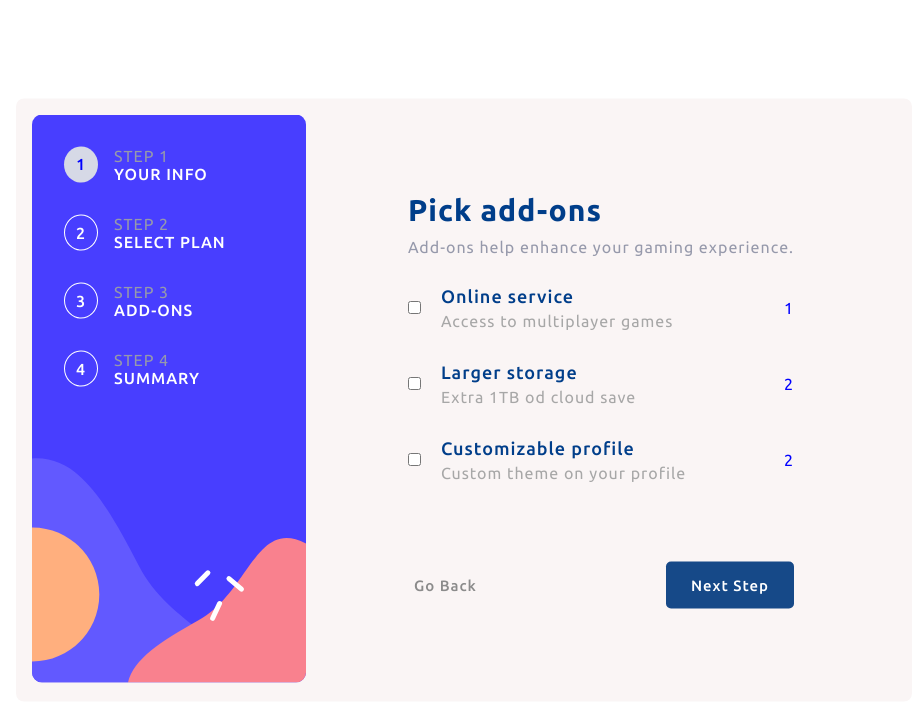
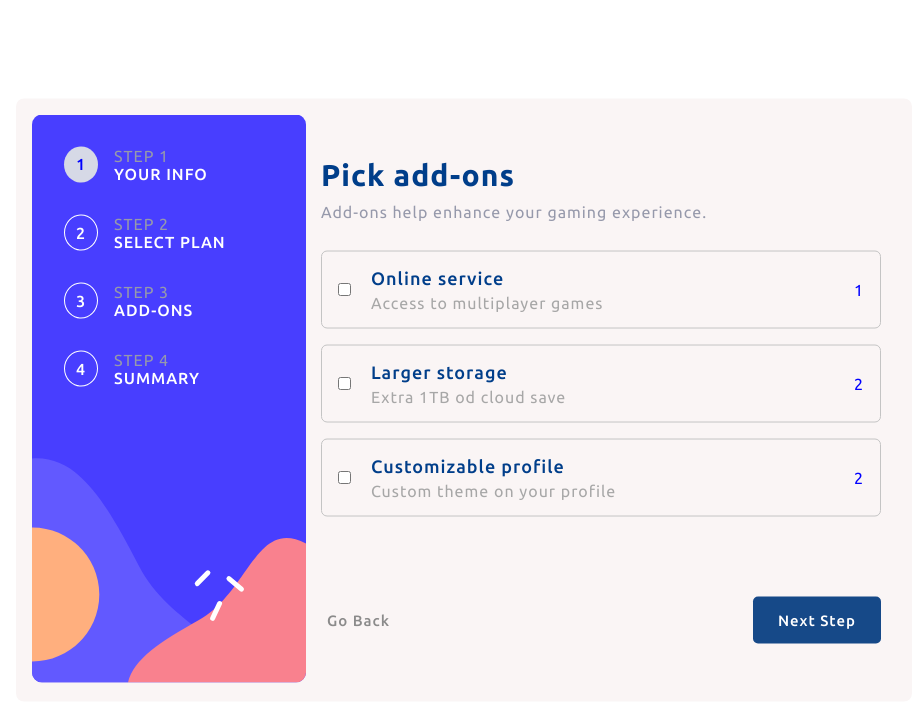
Before and after one commit to Khaled91Alkhatib/frontend-mentor-multi-step-form, a React (Create React App) app: page /addons in a window 1280 px wide. Shown: the top 722 px of the page, without its empty margins (176-1088 px from the left). Built offline with nearby package versions, Linux system fonts and the light colour scheme.

Commit message:
Add border to addons

```diff
--- a/src/styles/AddOns.scss
+++ b/src/styles/AddOns.scss
@@ -3,10 +3,14 @@
   flex-direction: row;
   justify-content: space-between;
   align-items: center;
+  border: 1px solid rgb(196, 196, 196);
+  border-radius: 6px;
+  padding: 1em;
+  min-width: 70vh
 }
 
 .main-addons:not(:last-child) {
-  margin-bottom: 2em;
+  margin-bottom: 1em;
 }
 
 .addon-price {
```
